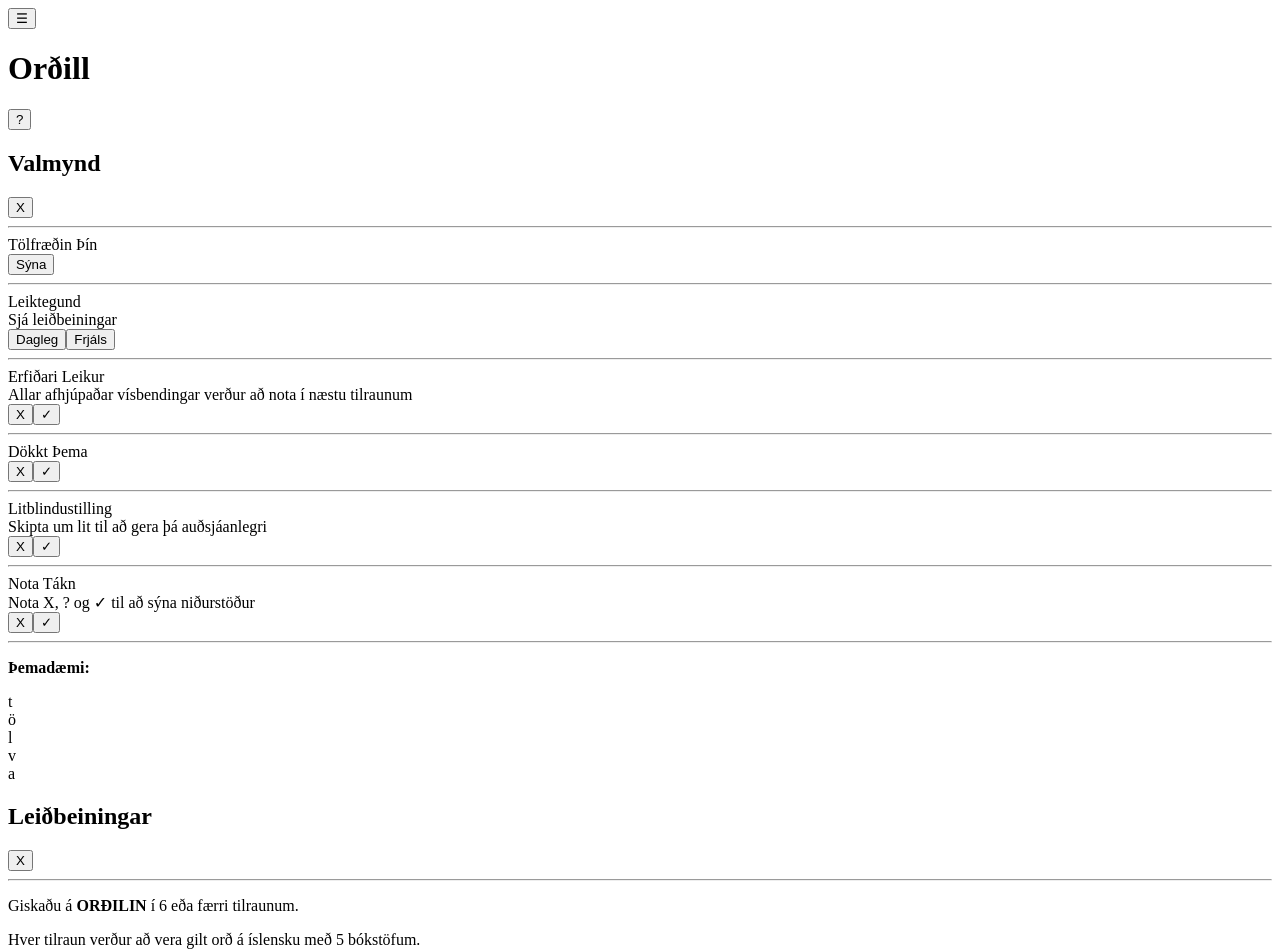
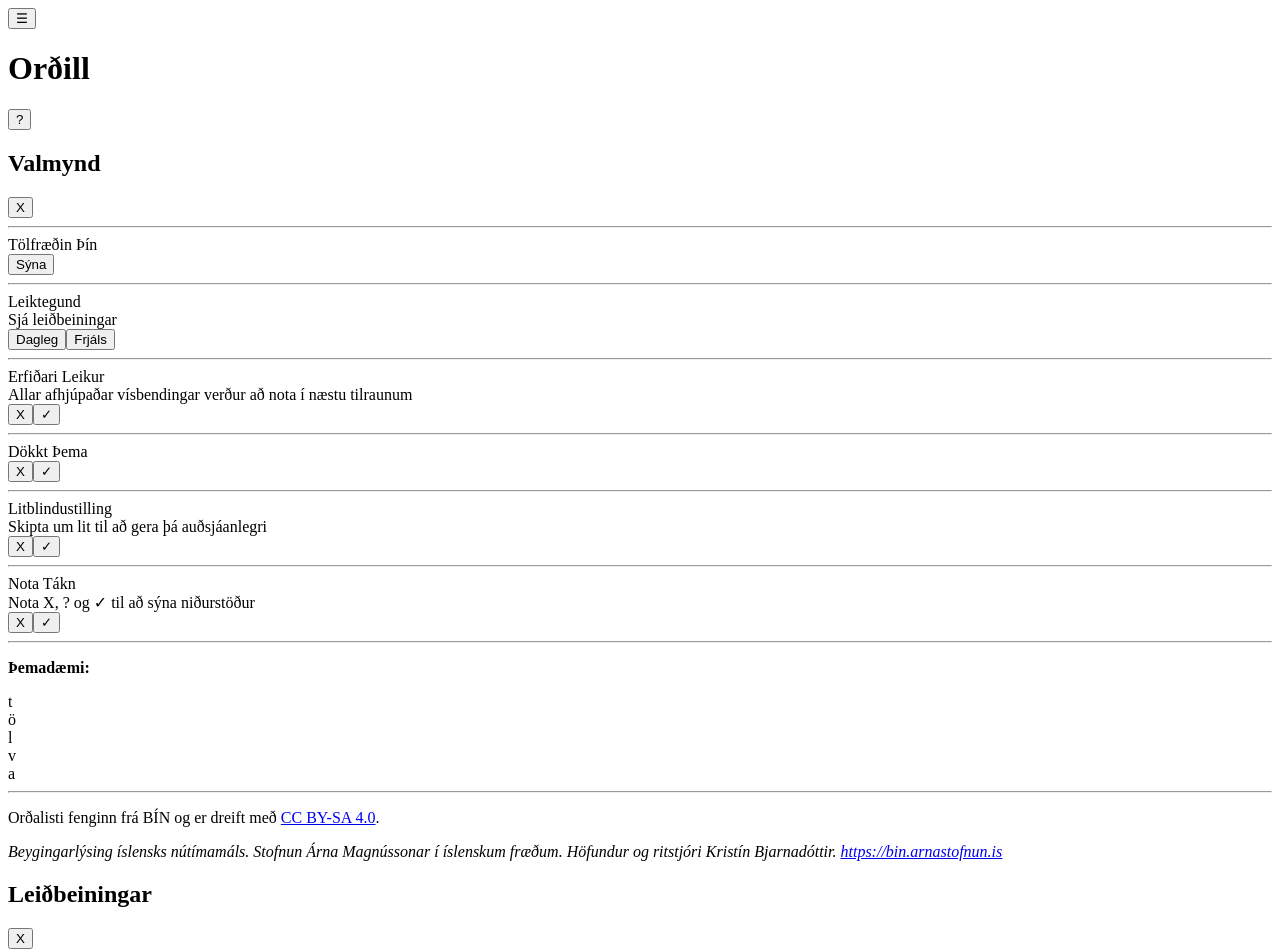
Before and after one commit to t-veor/ordill, a Preact app: page / in a window 1280 px wide. Shown: the top 952 px of the page. Built offline with nearby package versions, Linux system fonts and the light colour scheme; the HTML template or start-up script is replaced by a standard one.

Commit message:
Add license

```diff
--- a/src/SettingsTab.tsx
+++ b/src/SettingsTab.tsx
@@ -138,6 +138,24 @@ export default function SettingsTab({ open, setTab }: SettingsTabProps) {
                 <div class="word-grid-cell incorrect">v</div>
                 <div class="word-grid-cell correct">a</div>
             </div>
+            <hr />
+            <p>
+                Orðalisti fenginn frá BÍN og er dreift með{" "}
+                <a href="https://creativecommons.org/licenses/by-sa/4.0/" target="__blank">
+                    CC BY-SA 4.0
+                </a>.
+            </p>
+            <p>
+                <em>
+                    Beygingarlýsing íslensks nútímamáls. Stofnun Árna
+                    Magnússonar í íslenskum fræðum. Höfundur og ritstjóri
+                    Kristín Bjarnadóttir.
+                    {" "}
+                    <a href="https://bin.arnastofnun.is" target="__blank">
+                        https://bin.arnastofnun.is
+                    </a>
+                </em>
+            </p>
         </Tab >
     );
 }
```
Also changed, not shown: 1 other file (tests, documents, lock files or other folders).
